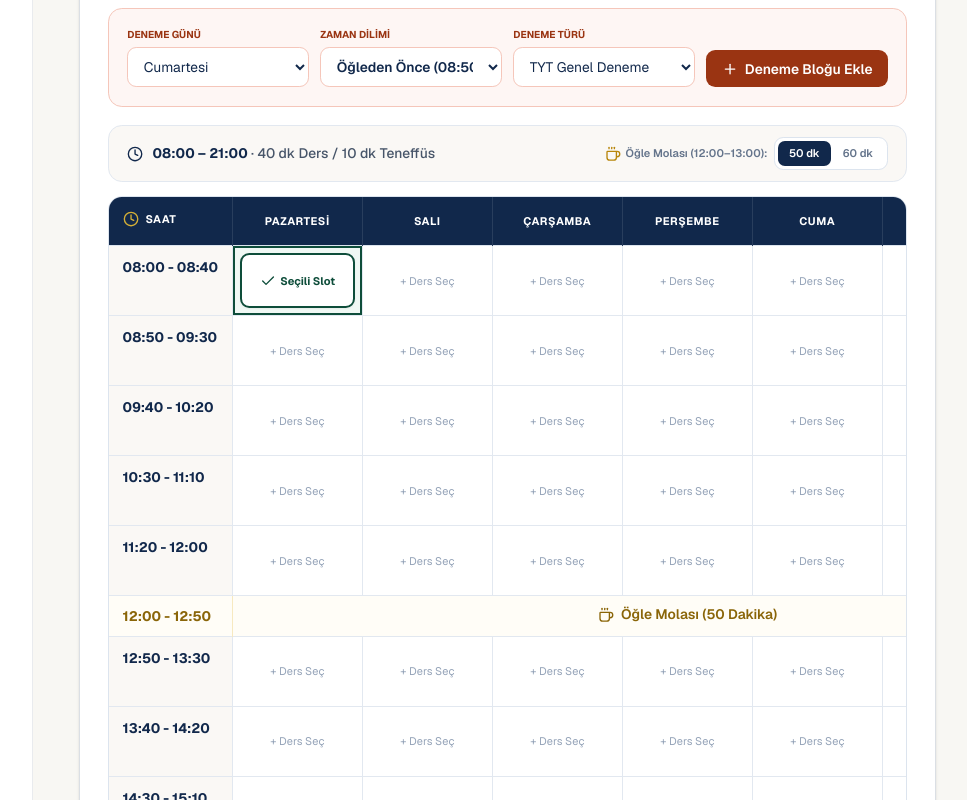
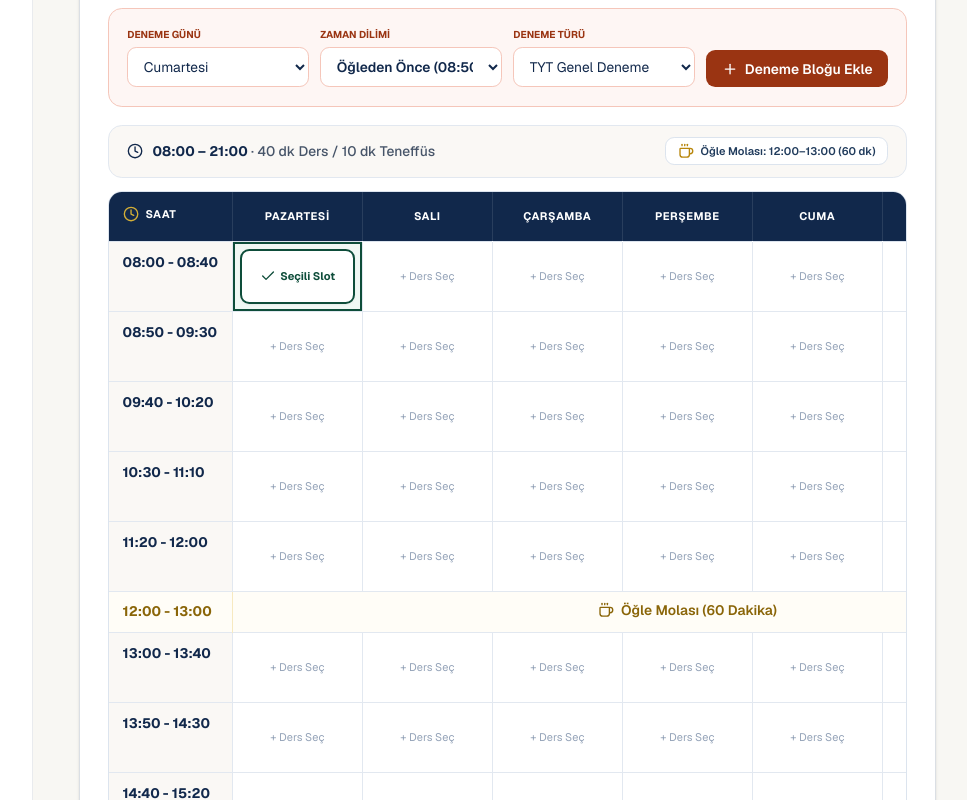
Before and after one commit to fatihhtaskesenn/dershane, a Next.js app: page /admin/classes in a window 1280 px wide. Shown: the part 2380-3180 px from the top of the page, without its empty margins (298-1265 px from the left). Built offline with nearby package versions, Linux system fonts and the light colour scheme.

Commit message:
Oglen molasi tum sistemde sabit 60 dakika (12:00-13:00) olarak ayarlandi

```diff
--- a/app/admin/one-on-one/page.tsx
+++ b/app/admin/one-on-one/page.tsx
@@ -61,7 +61,7 @@ export default function AdminOneOnOnePage() {
   const [note, setNote] = useState("");
   const [feedback, setFeedback] = useState("");
 
-  const [lunchBreak, setLunchBreak] = useState<50 | 60>(50);
+  const lunchBreak = 60 as const;
   const [calendarView, setCalendarView] = useState<
     "combined" | "teacher" | "student"
   >("combined");
@@ -577,32 +577,10 @@ export default function AdminOneOnOnePage() {
                 </span>
               </div>
               <div className="flex items-center gap-2 text-[11px] font-semibold">
-                <span className="flex items-center gap-1 text-[#64748B]">
+                <span className="inline-flex items-center gap-1.5 rounded-md border border-[#DCE4EE] bg-white px-2.5 py-1 text-[#203B5C]">
                   <Clock className="h-3.5 w-3.5 text-[#11284B]" />
-                  08:00–21:00:
+                  <span>08:00–21:00 · Öğle Molası: 12:00–13:00 (60 dk)</span>
                 </span>
-                <button
-                  type="button"
-                  onClick={() => setLunchBreak(50)}
-                  className={`rounded-md px-2.5 py-1 ${
-                    lunchBreak === 50
-                      ? "bg-[#11284B] text-white"
-                      : "bg-white text-[#64748B]"
-                  }`}
-                >
-                  50 dk Mola
-                </button>
-                <button
-                  type="button"
-                  onClick={() => setLunchBreak(60)}
-                  className={`rounded-md px-2.5 py-1 ${
-                    lunchBreak === 60
-                      ? "bg-[#11284B] text-white"
-                      : "bg-white text-[#64748B]"
-                  }`}
-                >
-                  60 dk Mola
-                </button>
               </div>
             </div>
 
--- a/app/admin/schedule-builder/page.tsx
+++ b/app/admin/schedule-builder/page.tsx
@@ -41,7 +41,7 @@ const TIME_PROFILE_OPTIONS: { value: ClassTimeProfile; label: string; short: str
   { value: "fullday", label: "Tam Gün (08:00 – 21:00)", short: "08:00–21:00" },
   { value: "daytime", label: "Gündüz / Mezun (08:00 – 17:40)", short: "08:00–17:40" },
   { value: "morning", label: "Sabah Grubu (08:00 – 12:00)", short: "08:00–12:00" },
-  { value: "afternoon", label: "Öğle Sonrası (12:50 – 21:00)", short: "12:50–21:00" },
+  { value: "afternoon", label: "Öğle Sonrası (13:00 – 21:00)", short: "13:00–21:00" },
   { value: "after_school", label: "Okul Sonrası (16:10 – 21:00)", short: "16:10+" },
   { value: "evening", label: "Akşam Grubu (17:00 – 21:00)", short: "17:00+" },
 ];
@@ -71,7 +71,7 @@ function countOpenSlotsInProfile(
   profile: ClassTimeProfile
 ): number {
   const days = ["Pazartesi", "Salı", "Çarşamba", "Perşembe", "Cuma"];
-  const allSlots = buildDailySlots(50).slots.filter((tm) => {
+  const allSlots = buildDailySlots(60).slots.filter((tm) => {
     if (profile === "morning") return tm < "12:00";
     if (profile === "daytime") return tm <= "17:40";
     if (profile === "afternoon") return tm >= "12:00";
@@ -686,7 +686,7 @@ export default function AdminScheduleBuilderPage() {
                 <option value="fullday">Saat: Tam Gün (08:00–17:00)</option>
                 <option value="morning">Saat: Sadece Sabah (08:00–12:00)</option>
                 <option value="afternoon">
-                  Saat: Öğleden Sonra (12:50–17:00)
+                  Saat: Öğleden Sonra (13:00–21:00)
                 </option>
               </select>
 
--- a/app/admin/teachers/page.tsx
+++ b/app/admin/teachers/page.tsx
@@ -161,7 +161,7 @@ export default function AdminTeachersPage() {
     () => ["Pazartesi", "Salı", "Çarşamba", "Perşembe", "Cuma", "Cumartesi"],
     []
   );
-  const availabilityTimes = useMemo(() => buildDailySlots(50).slots, []);
+  const availabilityTimes = useMemo(() => buildDailySlots(60).slots, []);
   const unavailableSet = useMemo(
     () => new Set(selectedTeacher?.unavailableSlots ?? []),
     [selectedTeacher]
--- a/components/WeeklyTimetable.tsx
+++ b/components/WeeklyTimetable.tsx
@@ -78,7 +78,7 @@ function formatTime(totalMinutes: number) {
   return `${h}:${m}`;
 }
 
-export function buildDailySlots(lunchBreakMinutes: 50 | 60): {
+export function buildDailySlots(lunchBreakMinutes: 50 | 60 = 60): {
   slots: string[];
   lunchLabel: string;
 } {
@@ -108,12 +108,7 @@ export function buildDailySlots(lunchBreakMinutes: 50 | 60): {
   };
 }
 
-export const ALL_PRESET_TIME_SLOTS: string[] = Array.from(
-  new Set([
-    ...buildDailySlots(50).slots,
-    ...buildDailySlots(60).slots,
-  ])
-).sort((a, b) => a.localeCompare(b));
+export const ALL_PRESET_TIME_SLOTS: string[] = buildDailySlots(60).slots;
 
 export type TimetableBadgeType =
   | "Konu Anlatımı"
@@ -184,7 +179,7 @@ export function WeeklyTimetable({
   selectedTime,
   onSelectSlot,
 }: WeeklyTimetableProps) {
-  const [lunchBreak, setLunchBreak] = useState<50 | 60>(50);
+  const lunchBreak = 60 as const;
   const [mobileDay, setMobileDay] = useState<WeekDay>(selectedDay || "Pazartesi");
   const [mobileViewMode, setMobileViewMode] = useState<"daily" | "table">("daily");
   const [showEmptySlotsOnMobile, setShowEmptySlotsOnMobile] = useState<boolean>(editable);
@@ -268,35 +263,10 @@ export function WeeklyTimetable({
 
         <div className="flex w-full flex-wrap items-center justify-between gap-2 sm:w-auto sm:justify-end">
           <div className="flex items-center gap-1.5">
-            <span className="inline-flex items-center gap-1 text-[11px] font-semibold text-[#64748B]">
+            <span className="inline-flex items-center gap-1.5 rounded-lg border border-[#DCE4EE] bg-white px-2.5 py-1 text-[11px] font-semibold text-[#203B5C]">
               <Coffee className="h-3.5 w-3.5 text-[#B8860B]" />
-              <span className="hidden sm:inline">Öğle Molası (12:00–13:00):</span>
-              <span className="sm:hidden">Mola:</span>
+              <span>Öğle Molası: 12:00–13:00 (60 dk)</span>
             </span>
-            <div className="inline-flex rounded-lg border border-[#DCE4EE] bg-white p-0.5 text-[11px] font-semibold">
-              <button
-                type="button"
-                onClick={() => setLunchBreak(50)}
-                className={`rounded-md px-2 py-1 transition sm:px-2.5 ${
-                  lunchBreak === 50
-                    ? "bg-[#11284B] text-white"
-                    : "text-[#64748B] hover:text-[#11284B]"
-                }`}
-              >
-                50 dk
-              </button>
-              <button
-                type="button"
-                onClick={() => setLunchBreak(60)}
-                className={`rounded-md px-2 py-1 transition sm:px-2.5 ${
-                  lunchBreak === 60
-                    ? "bg-[#11284B] text-white"
-                    : "text-[#64748B] hover:text-[#11284B]"
-                }`}
-              >
-                60 dk
-              </button>
-            </div>
           </div>
 
           {/* Mobile-only View Switcher */}
@@ -586,7 +556,7 @@ export function WeeklyTimetable({
                 </button>
               )}
               <span className="inline-block rounded-full bg-white px-2.5 py-0.5 text-[10px] font-bold uppercase tracking-wider text-[#9A3412]">
-                Öğleden Sonra • Deneme ({lunchBreak === 50 ? "12:50" : "13:00"} – 21:00)
+                Öğleden Sonra • Deneme (13:00 – 21:00)
               </span>
               <p className="mt-2 text-sm font-bold">{mobileAfternoonBlock.title}</p>
               {mobileAfternoonBlock.subtitle && (
@@ -724,7 +694,7 @@ export function WeeklyTimetable({
                               {afternoonBlock.title}
                             </p>
                             <p className="mt-1 text-[11px] font-semibold opacity-85">
-                              {lunchBreak === 50 ? "12:50" : "13:00"} – 21:00 (Tüm Öğleden Sonra)
+                              13:00 – 21:00 (Tüm Öğleden Sonra)
                             </p>
                             {afternoonBlock.subtitle && (
                               <p className="mt-2 flex items-center justify-center gap-1 text-[11px] opacity-80">
--- a/lib/campus-store.tsx
+++ b/lib/campus-store.tsx
@@ -252,7 +252,7 @@ interface CampusState {
   adminAuthenticated: boolean;
 }
 
-const STORAGE_KEY = "dershane_campus_store_v16";
+const STORAGE_KEY = "dershane_campus_store_v17";
 
 const INITIAL_ANNOUNCEMENTS: CampusAnnouncement[] = [
   {
@@ -337,16 +337,16 @@ const SEED_ALL_SLOTS: string[] = [
   "09:40 - 10:20",
   "10:30 - 11:10",
   "11:20 - 12:00",
-  "12:50 - 13:30",
-  "13:40 - 14:20",
-  "14:30 - 15:10",
-  "15:20 - 16:00",
-  "16:10 - 16:50",
-  "17:00 - 17:40",
-  "17:50 - 18:30",
-  "18:40 - 19:20",
-  "19:30 - 20:10",
-  "20:20 - 21:00",
+  "13:00 - 13:40",
+  "13:50 - 14:30",
+  "14:40 - 15:20",
+  "15:30 - 16:10",
+  "16:20 - 17:00",
+  "17:10 - 17:50",
+  "18:00 - 18:40",
+  "18:50 - 19:30",
+  "19:40 - 20:20",
+  "20:30 - 21:10",
 ];
 
 function closeSlots(
--- a/lib/timetable-optimizer.ts
+++ b/lib/timetable-optimizer.ts
@@ -168,7 +168,7 @@ export function runOptimizedTimetableSolver(
       ? ["Pazartesi", "Salı", "Çarşamba", "Perşembe", "Cuma"]
       : ["Pazartesi", "Salı", "Çarşamba", "Perşembe", "Cuma", "Cumartesi"];
 
-  const allSlots = buildDailySlots(50).slots;
+  const allSlots = buildDailySlots(60).slots;
   const candidateTimes = allSlots.filter((t) => {
     if (options.timeWindow === "morning") return t < "12:00";
     if (options.timeWindow === "afternoon") return t >= "12:00";
```
